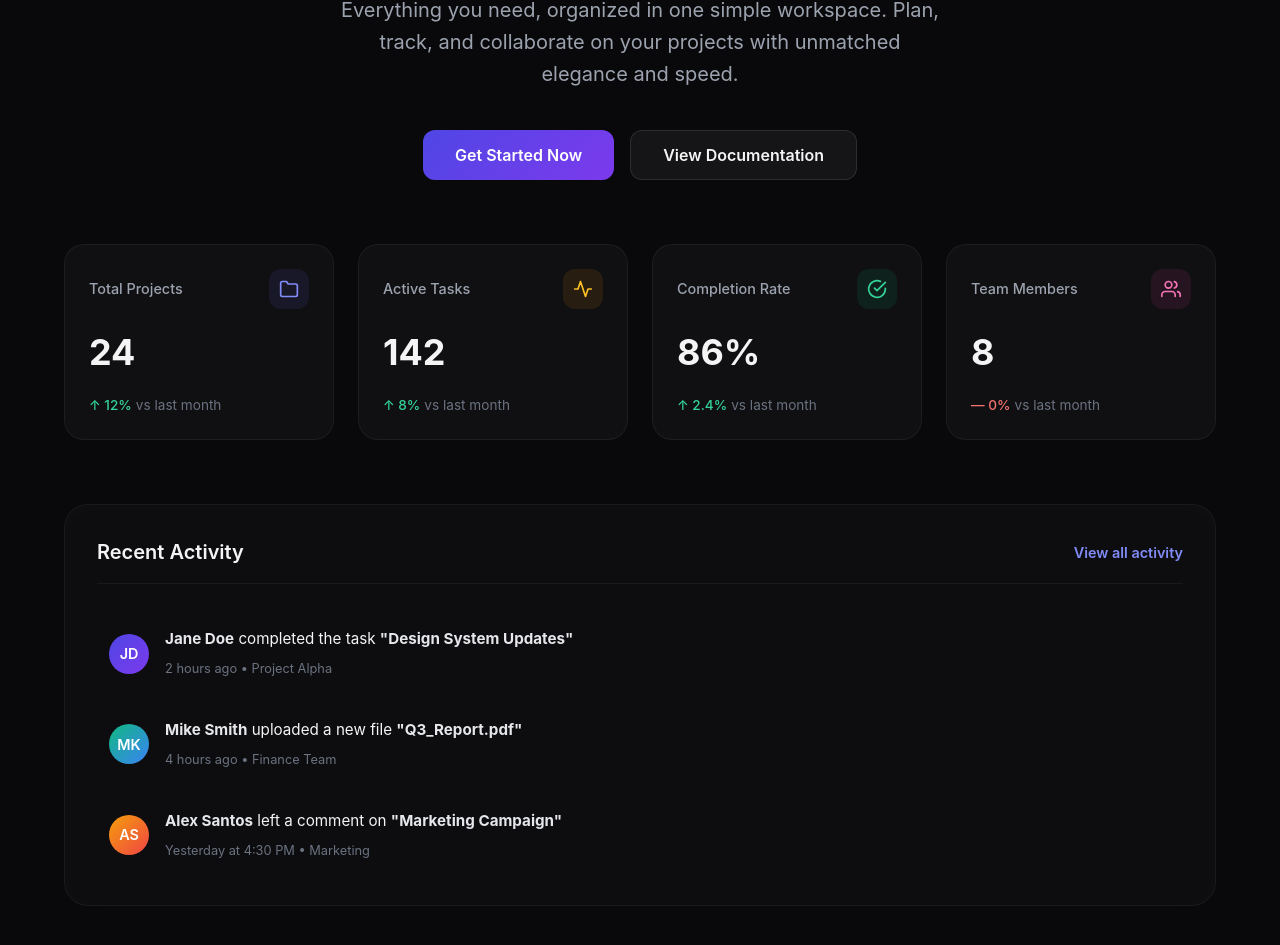
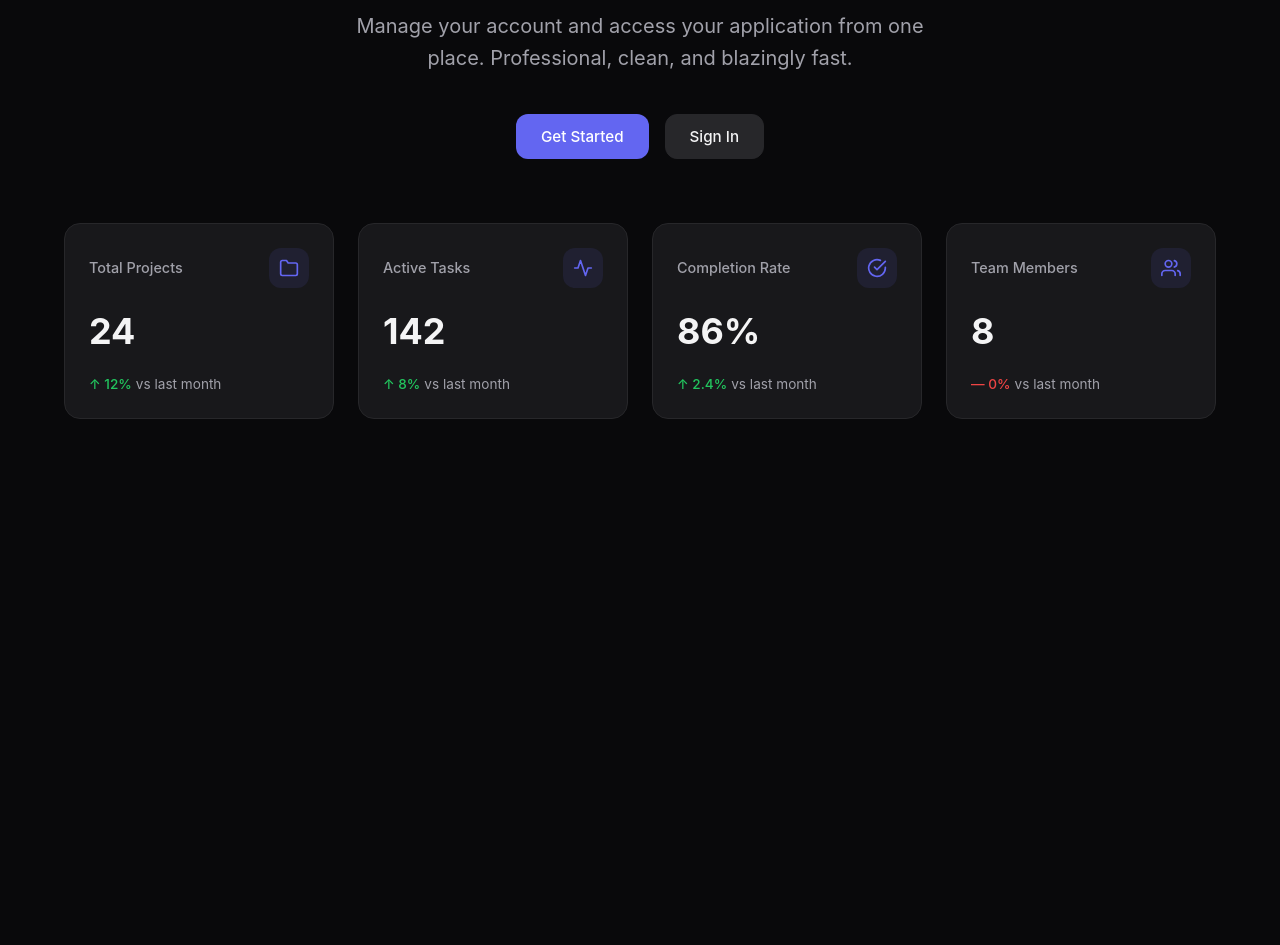
Before and after one commit to ihtishamzameer/Reactjs_Deployment_Demo, a React (Vite) app: page / in a window 1280 px wide. Shown: the part 271-1216 px from the top of the page. After the commit the page ends 800 px from the top, so only its background shows below. Built offline with nearby package versions, Linux system fonts and the light colour scheme.

Commit message:
update the home

```diff
--- a/src/pages/Home.jsx
+++ b/src/pages/Home.jsx
@@ -1,19 +1,13 @@
 import React from 'react'
 import styled, { keyframes } from 'styled-components'
+import { Link } from 'react-router-dom'
+import { Button } from '../styles/shared'
 
-// === Animations ===
 const fadeIn = keyframes`
   from { opacity: 0; transform: translateY(20px); }
   to { opacity: 1; transform: translateY(0); }
 `
 
-const pulseGlow = keyframes`
-  0% { box-shadow: 0 0 0 0 rgba(79, 70, 229, 0.4); }
-  70% { box-shadow: 0 0 0 10px rgba(79, 70, 229, 0); }
-  100% { box-shadow: 0 0 0 0 rgba(79, 70, 229, 0); }
-`
-
-// === Styled Components ===
 const PageWrapper = styled.div`
   display: flex;
   flex-direction: column;
@@ -22,29 +16,27 @@ const PageWrapper = styled.div`
   animation: ${fadeIn} 0.6s ease-out forwards;
 `
 
-// Hero Section
 const HeroSection = styled.section`
   display: flex;
   flex-direction: column;
   align-items: center;
   text-align: center;
-  margin-top: ${({ theme }) => theme.spacing(4)};
+  margin-top: ${({ theme }) => theme.spacing(6)};
 `
 
 const HeroBadge = styled.div`
   display: inline-flex;
   align-items: center;
   gap: 8px;
-  background: rgba(79, 70, 229, 0.1);
-  border: 1px solid rgba(79, 70, 229, 0.2);
-  color: #818cf8;
+  background: ${({ theme }) => theme.colors.surface};
+  border: 1px solid ${({ theme }) => theme.colors.border};
+  color: ${({ theme }) => theme.colors.primary};
   padding: 6px 16px;
   border-radius: 999px;
   font-size: 0.85rem;
   font-weight: 600;
   margin-bottom: ${({ theme }) => theme.spacing(3)};
   letter-spacing: 0.5px;
-  text-transform: uppercase;
 `
 
 const HeroTitle = styled.h1`
@@ -56,10 +48,7 @@ const HeroTitle = styled.h1`
   color: ${({ theme }) => theme.colors.text};
 
   span {
-    background: linear-gradient(135deg, #818cf8 0%, #c084fc 100%);
-    -webkit-background-clip: text;
-    -webkit-text-fill-color: transparent;
-    background-clip: text;
+    color: ${({ theme }) => theme.colors.primary};
   }
 
   @media (max-width: ${({ theme }) => theme.breakpoints.tablet}) {
@@ -69,7 +58,7 @@ const HeroTitle = styled.h1`
 
 const HeroSubtitle = styled.p`
   font-size: 1.25rem;
-  color: #9ca3af;
+  color: ${({ theme }) => theme.colors.textMuted};
   max-width: 600px;
   margin: 0 0 ${({ theme }) => theme.spacing(5)};
   line-height: 1.6;
@@ -89,51 +78,6 @@ const HeroActions = styled.div`
   }
 `
 
-const PrimaryButton = styled.button`
-  background: linear-gradient(135deg, #4f46e5 0%, #7c3aed 100%);
-  color: #fff;
-  border: none;
-  padding: 14px 32px;
-  border-radius: 12px;
-  font-size: 1rem;
-  font-weight: 600;
-  cursor: pointer;
-  transition: transform 0.2s, box-shadow 0.2s;
-  animation: ${pulseGlow} 2s infinite;
-
-  &:hover {
-    transform: translateY(-2px);
-    box-shadow: 0 10px 25px -5px rgba(79, 70, 229, 0.4);
-    animation: none;
-  }
-
-  @media (max-width: ${({ theme }) => theme.breakpoints.mobile}) {
-    width: 100%;
-  }
-`
-
-const SecondaryButton = styled.button`
-  background: rgba(255, 255, 255, 0.05);
-  color: ${({ theme }) => theme.colors.text};
-  border: 1px solid rgba(255, 255, 255, 0.1);
-  padding: 14px 32px;
-  border-radius: 12px;
-  font-size: 1rem;
-  font-weight: 600;
-  cursor: pointer;
-  transition: all 0.2s;
-
-  &:hover {
-    background: rgba(255, 255, 255, 0.1);
-    transform: translateY(-2px);
-  }
-
-  @media (max-width: ${({ theme }) => theme.breakpoints.mobile}) {
-    width: 100%;
-  }
-`
-
-// Stats Section
 const StatsGrid = styled.section`
   display: grid;
   grid-template-columns: repeat(4, 1fr);
@@ -149,38 +93,18 @@ const StatsGrid = styled.section`
 `
 
 const StatCard = styled.div`
-  background: rgba(255, 255, 255, 0.03);
-  border: 1px solid rgba(255, 255, 255, 0.05);
-  border-radius: 20px;
+  background: ${({ theme }) => theme.colors.surface};
+  border: 1px solid ${({ theme }) => theme.colors.border};
+  border-radius: ${({ theme }) => theme.borderRadius.lg};
   padding: ${({ theme }) => theme.spacing(3)};
   display: flex;
   flex-direction: column;
   gap: ${({ theme }) => theme.spacing(2)};
-  transition: all 0.3s cubic-bezier(0.4, 0, 0.2, 1);
-  position: relative;
-  overflow: hidden;
-
-  &::before {
-    content: '';
-    position: absolute;
-    top: 0;
-    left: 0;
-    right: 0;
-    height: 2px;
-    background: linear-gradient(90deg, transparent, ${({ $color }) => $color || '#4f46e5'}, transparent);
-    opacity: 0;
-    transition: opacity 0.3s;
-  }
+  transition: ${({ theme }) => theme.transitions.default};
 
   &:hover {
-    transform: translateY(-5px);
-    background: rgba(255, 255, 255, 0.05);
-    border-color: rgba(255, 255, 255, 0.1);
-    box-shadow: 0 20px 40px -10px rgba(0, 0, 0, 0.5);
-
-    &::before {
-      opacity: 1;
-    }
+    border-color: ${({ theme }) => theme.colors.primary};
+    transform: translateY(-2px);
   }
 `
 
@@ -188,7 +112,7 @@ const StatHeader = styled.div`
   display: flex;
   align-items: center;
   justify-content: space-between;
-  color: #9ca3af;
+  color: ${({ theme }) => theme.colors.textMuted};
   font-size: 0.9rem;
   font-weight: 500;
 `
@@ -196,9 +120,9 @@ const StatHeader = styled.div`
 const StatIcon = styled.div`
   width: 40px;
   height: 40px;
-  border-radius: 12px;
-  background: ${({ $bg }) => $bg || 'rgba(79, 70, 229, 0.1)'};
-  color: ${({ $color }) => $color || '#818cf8'};
+  border-radius: ${({ theme }) => theme.borderRadius.md};
+  background: rgba(99, 102, 241, 0.1);
+  color: ${({ theme }) => theme.colors.primary};
   display: flex;
   align-items: center;
   justify-content: center;
@@ -218,111 +142,18 @@ const StatValue = styled.div`
 const StatTrend = styled.div`
   font-size: 0.85rem;
   font-weight: 500;
-  color: ${({ $positive }) => ($positive ? '#34d399' : '#f87171')};
+  color: ${({ $positive, theme }) => ($positive ? theme.colors.success : theme.colors.error)};
   display: flex;
   align-items: center;
   gap: 4px;
 
   span {
-    color: #6b7280;
+    color: ${({ theme }) => theme.colors.textMuted};
     font-weight: 400;
   }
 `
 
-// Dashboard Preview / Activity Section
-const DashboardPreview = styled.section`
-  background: rgba(255, 255, 255, 0.02);
-  border: 1px solid rgba(255, 255, 255, 0.05);
-  border-radius: 24px;
-  padding: ${({ theme }) => theme.spacing(4)};
-  display: flex;
-  flex-direction: column;
-  gap: ${({ theme }) => theme.spacing(3)};
-  box-shadow: inset 0 2px 20px rgba(255, 255, 255, 0.02);
-`
-
-const PreviewHeader = styled.div`
-  display: flex;
-  justify-content: space-between;
-  align-items: center;
-  border-bottom: 1px solid rgba(255, 255, 255, 0.05);
-  padding-bottom: ${({ theme }) => theme.spacing(2)};
-  margin-bottom: ${({ theme }) => theme.spacing(1)};
-
-  h3 {
-    margin: 0;
-    font-size: 1.25rem;
-    font-weight: 600;
-    color: ${({ theme }) => theme.colors.text};
-  }
-
-  button {
-    background: none;
-    border: none;
-    color: #818cf8;
-    font-size: 0.9rem;
-    font-weight: 600;
-    cursor: pointer;
-
-    &:hover {
-      text-decoration: underline;
-    }
-  }
-`
-
-const ActivityList = styled.div`
-  display: flex;
-  flex-direction: column;
-  gap: ${({ theme }) => theme.spacing(2)};
-`
-
-const ActivityItem = styled.div`
-  display: flex;
-  align-items: center;
-  gap: ${({ theme }) => theme.spacing(2)};
-  padding: ${({ theme }) => theme.spacing(1.5)};
-  border-radius: 12px;
-  transition: background 0.2s;
-
-  &:hover {
-    background: rgba(255, 255, 255, 0.03);
-  }
-`
-
-const Avatar = styled.div`
-  width: 40px;
-  height: 40px;
-  border-radius: 50%;
-  background: linear-gradient(135deg, ${({ $from }) => $from}, ${({ $to }) => $to});
-  display: flex;
-  align-items: center;
-  justify-content: center;
-  font-weight: 600;
-  font-size: 0.9rem;
-  color: #fff;
-  flex-shrink: 0;
-`
-
-const ActivityContent = styled.div`
-  flex: 1;
-
-  p {
-    margin: 0 0 4px 0;
-    font-size: 0.95rem;
-    color: ${({ theme }) => theme.colors.text};
-
-    strong {
-      color: #e5e7eb;
-    }
-  }
-
-  span {
-    font-size: 0.8rem;
-    color: #6b7280;
-  }
-`
-
-// === Icons ===
+// Icons
 const FolderIcon = () => (
   <svg viewBox="0 0 24 24" fill="none" stroke="currentColor" strokeWidth="2" strokeLinecap="round" strokeLinejoin="round">
     <path d="M22 19a2 2 0 0 1-2 2H4a2 2 0 0 1-2-2V5a2 2 0 0 1 2-2h5l2 3h9a2 2 0 0 1 2 2z"></path>
@@ -351,112 +182,64 @@ const UsersIcon = () => (
   </svg>
 )
 
-// === Main Component ===
 function Home() {
   return (
     <PageWrapper>
-      {/* Hero Section */}
       <HeroSection>
-        <HeroBadge>✨ Dashboard Preview v2.0</HeroBadge>
+        <HeroBadge>SaaS Dashboard Preview</HeroBadge>
         <HeroTitle>
           Welcome to <span>MyApp</span>
         </HeroTitle>
         <HeroSubtitle>
-          Everything you need, organized in one simple workspace. Plan, track, and collaborate on your projects with unmatched elegance and speed.
+          Manage your account and access your application from one place. Professional, clean, and blazingly fast.
         </HeroSubtitle>
         <HeroActions>
-          <PrimaryButton>Get Started Now</PrimaryButton>
-          <SecondaryButton>View Documentation</SecondaryButton>
+          <Link to="/register" style={{ textDecoration: 'none' }}>
+            <Button>Get Started</Button>
+          </Link>
+          <Link to="/login" style={{ textDecoration: 'none' }}>
+            <Button $variant="secondary">Sign In</Button>
+          </Link>
         </HeroActions>
       </HeroSection>
 
-      {/* Stats Grid */}
       <StatsGrid>
-        <StatCard $color="#818cf8">
+        <StatCard>
           <StatHeader>
             Total Projects
-            <StatIcon $bg="rgba(99, 102, 241, 0.1)" $color="#818cf8">
-              <FolderIcon />
-            </StatIcon>
+            <StatIcon><FolderIcon /></StatIcon>
           </StatHeader>
           <StatValue>24</StatValue>
-          <StatTrend $positive>
-            ↑ 12% <span>vs last month</span>
-          </StatTrend>
+          <StatTrend $positive>↑ 12% <span>vs last month</span></StatTrend>
         </StatCard>
 
-        <StatCard $color="#fbbf24">
+        <StatCard>
           <StatHeader>
             Active Tasks
-            <StatIcon $bg="rgba(245, 158, 11, 0.1)" $color="#fbbf24">
-              <ActivityIcon />
-            </StatIcon>
+            <StatIcon><ActivityIcon /></StatIcon>
           </StatHeader>
           <StatValue>142</StatValue>
-          <StatTrend $positive>
-            ↑ 8% <span>vs last month</span>
-          </StatTrend>
+          <StatTrend $positive>↑ 8% <span>vs last month</span></StatTrend>
         </StatCard>
 
-        <StatCard $color="#34d399">
+        <StatCard>
           <StatHeader>
             Completion Rate
-            <StatIcon $bg="rgba(16, 185, 129, 0.1)" $color="#34d399">
-              <CheckIcon />
-            </StatIcon>
+            <StatIcon><CheckIcon /></StatIcon>
           </StatHeader>
           <StatValue>86%</StatValue>
-          <StatTrend $positive>
-            ↑ 2.4% <span>vs last month</span>
-          </StatTrend>
+          <StatTrend $positive>↑ 2.4% <span>vs last month</span></StatTrend>
         </StatCard>
 
-        <StatCard $color="#f472b6">
+        <StatCard>
           <StatHeader>
             Team Members
-            <StatIcon $bg="rgba(236, 72, 153, 0.1)" $color="#f472b6">
-              <UsersIcon />
-            </StatIcon>
+            <StatIcon><UsersIcon /></StatIcon>
           </StatHeader>
           <StatValue>8</StatValue>
-          <StatTrend $positive={false}>
-            — 0% <span>vs last month</span>
-          </StatTrend>
+          <StatTrend $positive={false}>— 0% <span>vs last month</span></StatTrend>
         </StatCard>
       </StatsGrid>
-
-      {/* Recent Activity Dashboard Preview */}
-      <DashboardPreview>
-        <PreviewHeader>
-          <h3>Recent Activity</h3>
-          <button>View all activity</button>
-        </PreviewHeader>
-        <ActivityList>
-          <ActivityItem>
-            <Avatar $from="#4f46e5" $to="#7c3aed">JD</Avatar>
-            <ActivityContent>
-              <p><strong>Jane Doe</strong> completed the task <strong>"Design System Updates"</strong></p>
-              <span>2 hours ago • Project Alpha</span>
-            </ActivityContent>
-          </ActivityItem>
-
-          <ActivityItem>
-            <Avatar $from="#10b981" $to="#3b82f6">MK</Avatar>
-            <ActivityContent>
-              <p><strong>Mike Smith</strong> uploaded a new file <strong>"Q3_Report.pdf"</strong></p>
-              <span>4 hours ago • Finance Team</span>
-            </ActivityContent>
-          </ActivityItem>
-
-          <ActivityItem>
-            <Avatar $from="#f59e0b" $to="#ef4444">AS</Avatar>
-            <ActivityContent>
-              <p><strong>Alex Santos</strong> left a comment on <strong>"Marketing Campaign"</strong></p>
-              <span>Yesterday at 4:30 PM • Marketing</span>
-            </ActivityContent>
-          </ActivityItem>
-        </ActivityList>
-      </DashboardPreview>
     </PageWrapper>
   )
 }
```
